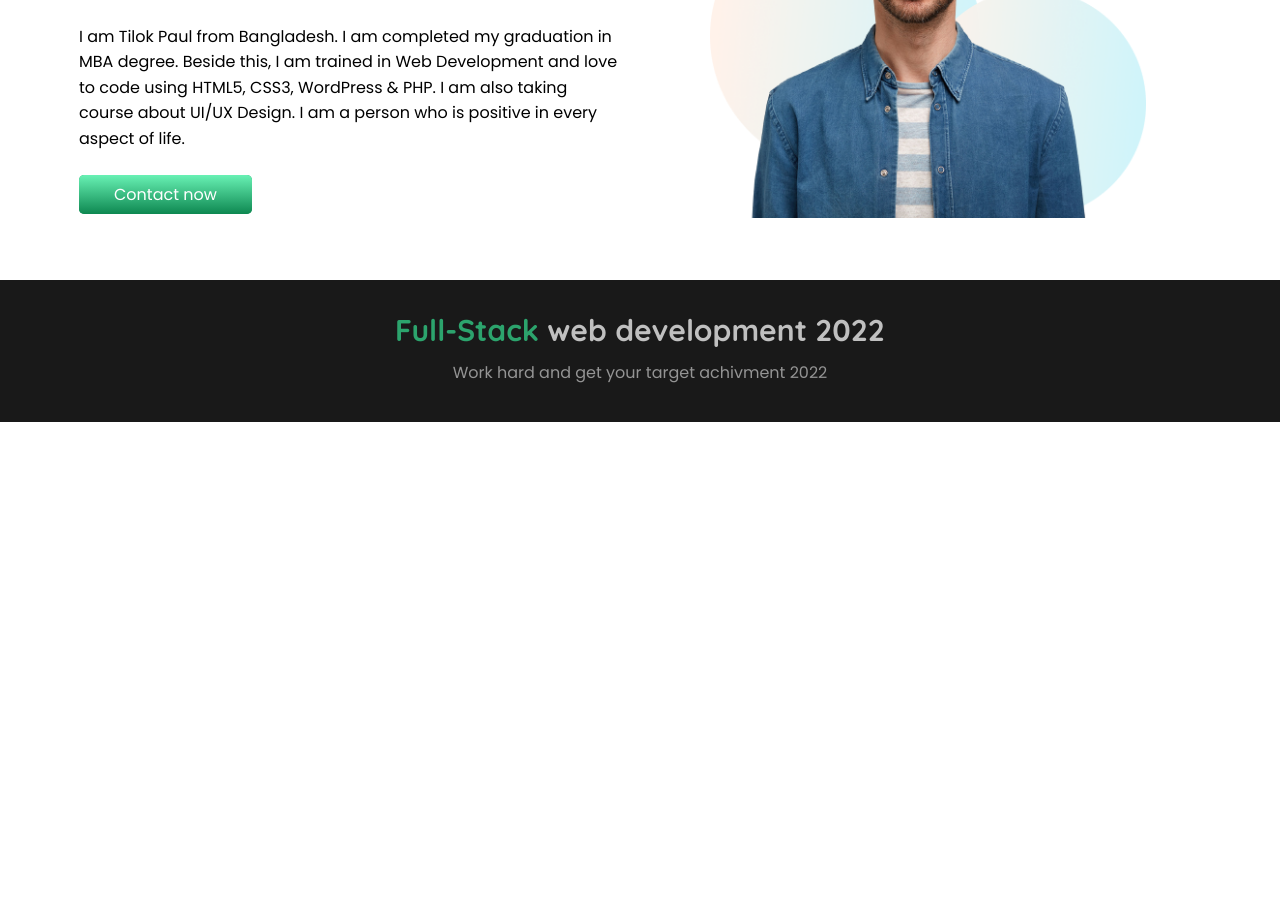
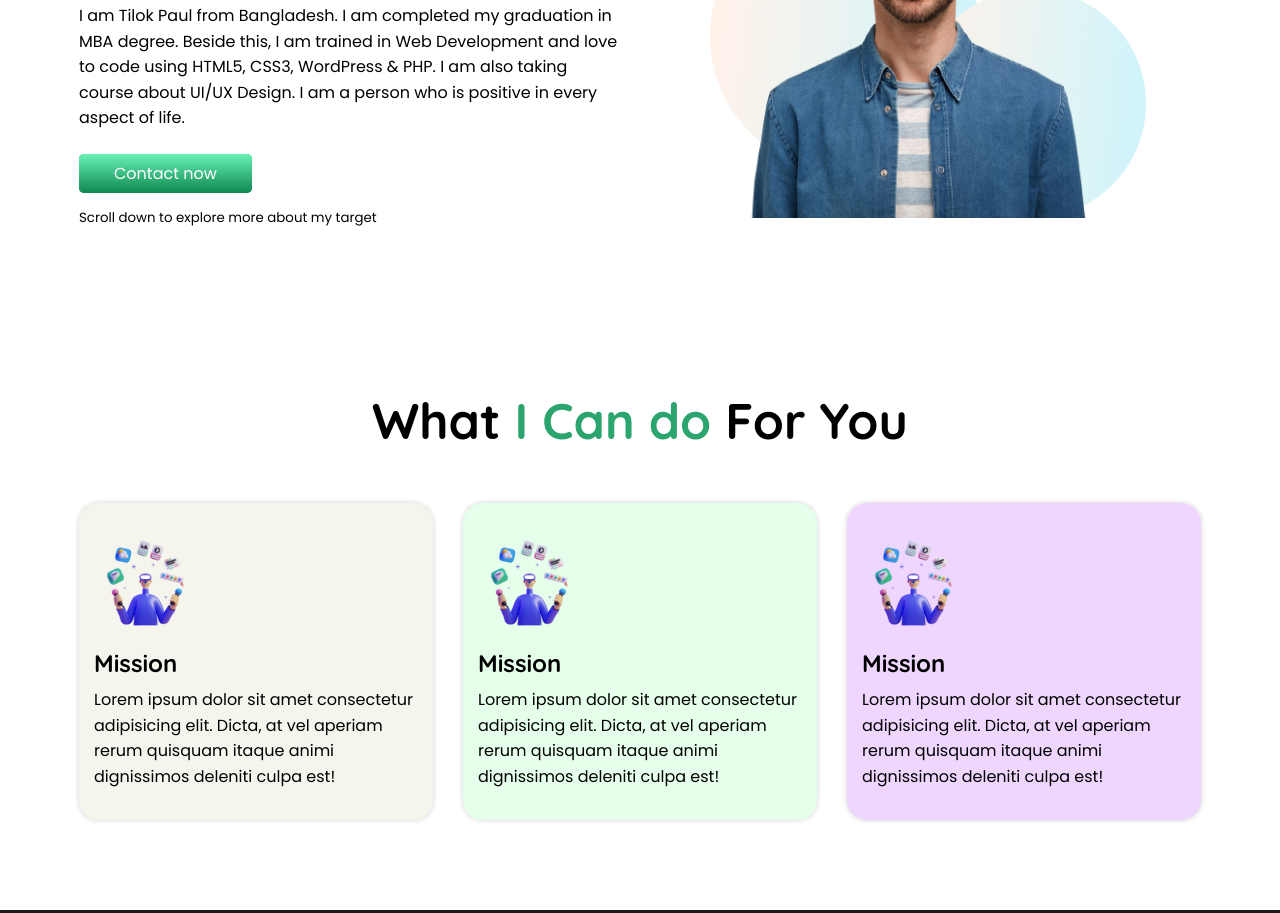
Before and after one commit to tilok-wp/portfolio_assignment, a plain HTML site: page index.html in a window 1280 px wide. Shown: the part 232-1145 px from the top of the page. Before the commit the page ends 800 px from the top, so only its background shows below. Drawn offline with Linux system fonts and the light colour scheme.

Commit message:
Services section update

```diff
--- a/index.html
+++ b/index.html
@@ -18,13 +18,34 @@
                         <h1 class="heading-primary">I'M Tilok Paul</h1>
                         <h1 class="heading-secondary color-primary">full-stack web developer</h1>
                     </div>
-                    <p>I am Tilok Paul from Bangladesh. I am completed my graduation in MBA degree. Beside this, I am trained in Web Development and love to code using HTML5, CSS3, WordPress & PHP. I am also taking course about UI/UX Design. I am a person who is positive in every aspect of life.</p>
+                    <p >I am Tilok Paul from Bangladesh. I am completed my graduation in MBA degree. Beside this, I am trained in Web Development and love to code using HTML5, CSS3, WordPress & PHP. I am also taking course about UI/UX Design. I am a person who is positive in every aspect of life.</p>
                     <a href="#" class="button-link"> Contact now</a>
+                    <small>Scroll down to explore more about my target</small>
                 </div>
             </div>
             <div class="width-50">
                 <div class="banner-image-box">
                     <img src="images/person/person-4.png" alt="Image">
+                </div>
+            </div>
+        </section>
+        <section class="service section-padding">
+            <h1 class="heading-primary">What <span class="color-primary">I Can do </span> For You</h1>
+            <div class="flex-container">
+                <div class="service-box bg-color-1">
+                    <img src="images/illustrators/illustrator-1.png" alt="" class="image-icon">
+                    <h3 class="heading-secondary">Mission</h3>
+                    <p>Lorem ipsum dolor sit amet consectetur adipisicing elit. Dicta, at vel aperiam rerum quisquam itaque animi dignissimos deleniti culpa est!</p>
+                </div>
+                <div class="service-box bg-color-2">
+                    <img src="images/illustrators/illustrator-1.png" alt="" class="image-icon">
+                    <h3 class="heading-secondary">Mission</h3>
+                    <p>Lorem ipsum dolor sit amet consectetur adipisicing elit. Dicta, at vel aperiam rerum quisquam itaque animi dignissimos deleniti culpa est!</p>
+                </div>
+                <div class="service-box bg-color-3">
+                    <img src="images/illustrators/illustrator-1.png" alt="" class="image-icon">
+                    <h3 class="heading-secondary">Mission</h3>
+                    <p>Lorem ipsum dolor sit amet consectetur adipisicing elit. Dicta, at vel aperiam rerum quisquam itaque animi dignissimos deleniti culpa est!</p>
                 </div>
             </div>
         </section>
--- a/style.css
+++ b/style.css
@@ -36,8 +36,17 @@ h1, h2,h3 {
 .color-primary {
     color: #2ca46d;
 }
+.bg-color-1{
+    background-color: #f6f5ed;
+}
+.bg-color-2{
+    background-color: #e6ffea;
+}
+.bg-color-3{
+    background-color: #efd6ff;
+}
 .section-padding {
-    padding: 100px 0;
+    padding: 75px 0;
 }
 .button-link {
     color: #ffffff;
@@ -57,9 +66,28 @@ h1, h2,h3 {
 .banner-content p {
     margin: 50px 0 30px;
 }
+.banner-content small {
+    display: block;
+    margin-top: 20px;
+}
 .banner-image-box img {
     width: 100%;
     padding: 10%;
+}
+
+.service h1 {
+    text-align: center;
+}
+.service-box {
+    padding: 15px;
+    border-radius: 20px;
+    margin: 15px;
+    box-shadow: 0 0 5px #1f1f1f34;
+}
+
+.image-icon {
+    max-width: 120px;
+    height: auto;
 }
 
 .footer-section {
```
